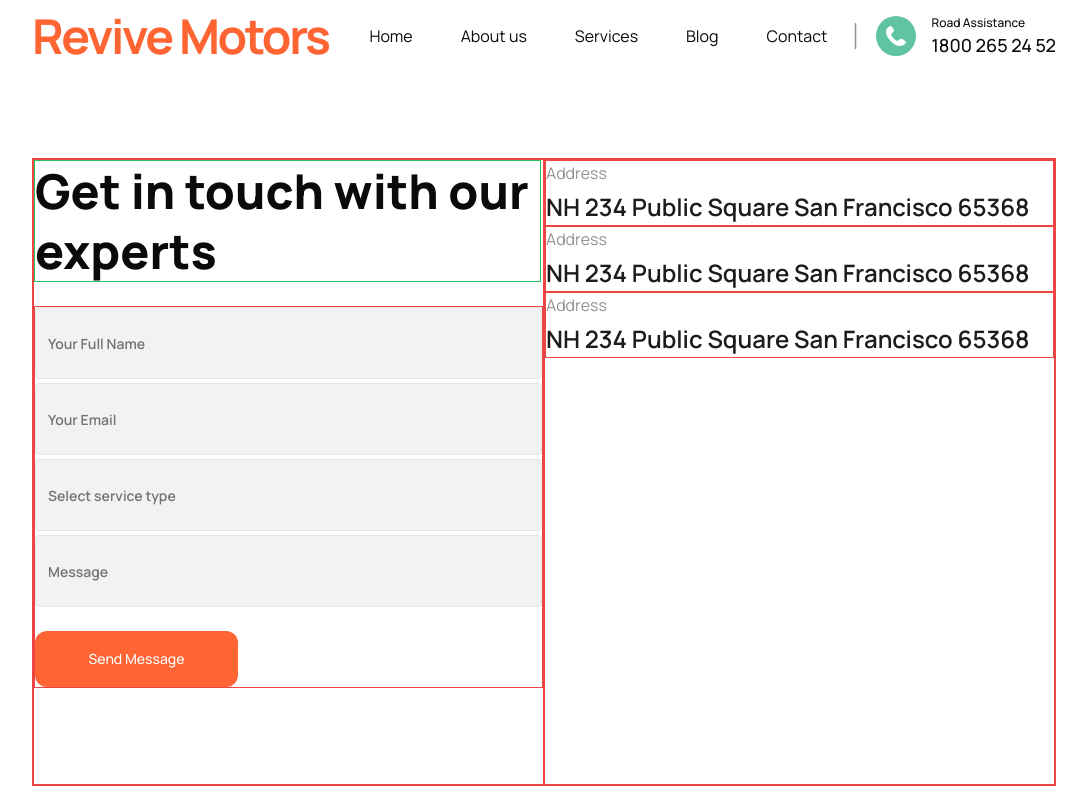
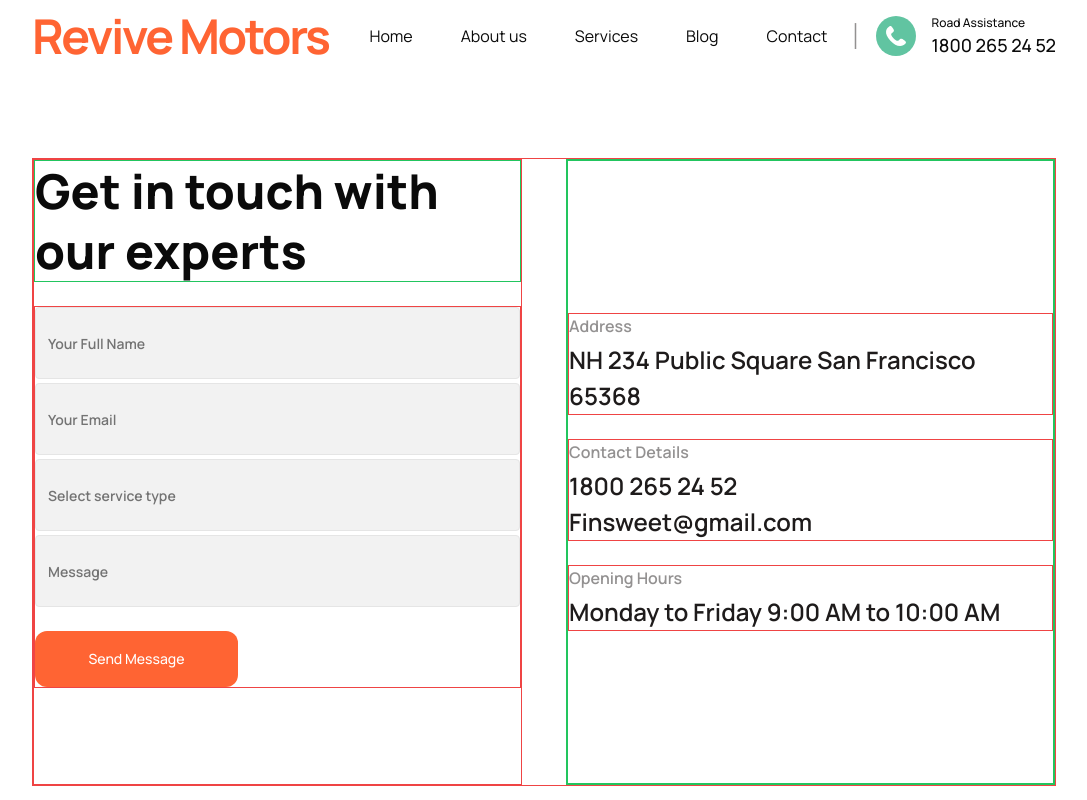
Before and after one commit to w3ngithub/revive-motors, a Next.js app: page /contact in a window 1280 px wide. Shown: the top 800 px of the page, without its empty margins (96-1183 px from the left). Built offline with nearby package versions, Linux system fonts and the light colour scheme.

Commit message:
feat: contact form address comp

```diff
--- a/src/components/modules/contact/contact-form.tsx
+++ b/src/components/modules/contact/contact-form.tsx
@@ -6,7 +6,7 @@ const ContactForm = () => {
   return (
     <>
       <section className="flex flex-row items-center justify-center min-h-[100vh] w-full overflow-hidden   bg-customColor-white ">
-        <div className="container grid grid-cols-1 lg:grid-cols-2 border border-red-500 w-[1244px] h-[628px]">
+        <div className="container grid grid-cols-1 lg:grid-cols-2 border border-red-500 w-[1244px] h-[628px] gap-11">
           <div className="border border-red-500 ">
             {" "}
             <div className="">
@@ -39,28 +39,34 @@ const ContactForm = () => {
               </div>
             </div>
           </div>
-          <div className="border border-red-500">
-            <div className="flex flex-col gap-5 border border-red-500">
+          <div className="border-2 border-green-500 flex flex-col justify-center items-between gap-6">
+            <div className="flex flex-col gap-5   border border-red-500">
               <div>
-                <p className="text-b2 mb-1 text-customColor-grey">Address</p>
+                <p className="text-b2 font-semibold mb-1 text-customColor-grey">
+                  Address
+                </p>
                 <p className="text-t2 font-semibold max-sm:text-b1 text-customColor-black">
                   NH 234 Public Square San Francisco 65368
                 </p>
               </div>
             </div>
-            <div className="flex flex-col gap-5 border border-red-500">
+            <div className="flex flex-col gap-5   border border-red-500 ">
               <div>
-                <p className="text-b2 mb-1 text-customColor-grey">Address</p>
-                <p className="text-t2 font-semibold max-sm:text-b1 text-customColor-black">
-                  NH 234 Public Square San Francisco 65368
+                <p className="text-b2 font-semibold mb-1 text-customColor-grey">
+                  Contact Details
+                </p>
+                <p className="text-t2 max-w-[231px] font-semibold max-sm:text-b1 text-customColor-black">
+                  1800 265 24 52 Finsweet@gmail.com
                 </p>
               </div>
             </div>
             <div className="flex flex-col gap-5 border border-red-500">
               <div>
-                <p className="text-b2 mb-1 text-customColor-grey">Address</p>
+                <p className="text-b2  font-semibold mb-1 text-customColor-grey">
+                  Opening Hours
+                </p>
                 <p className="text-t2 font-semibold max-sm:text-b1 text-customColor-black">
-                  NH 234 Public Square San Francisco 65368
+                  Monday to Friday 9:00 AM to 10:00 AM
                 </p>
               </div>
             </div>
```
